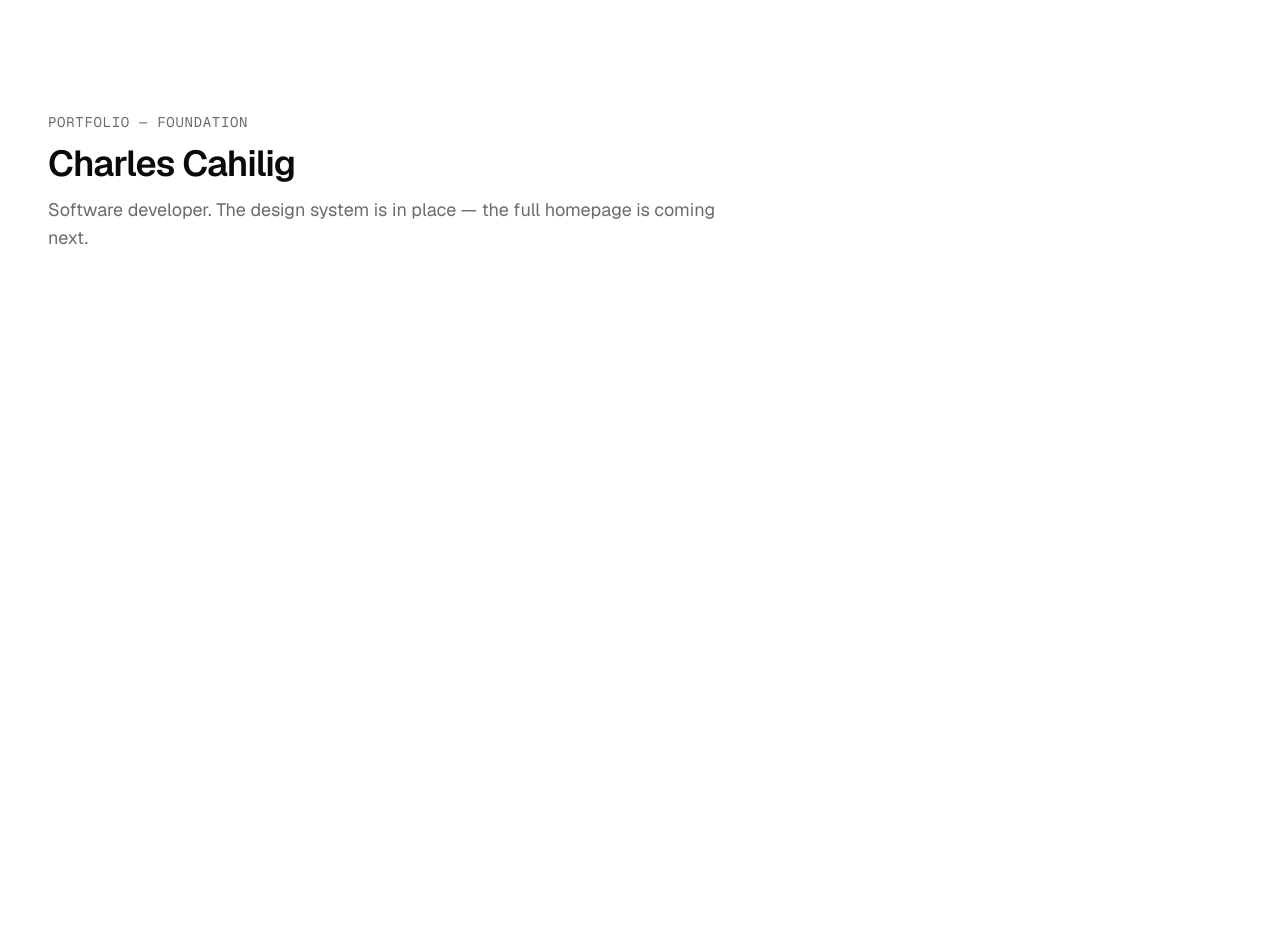
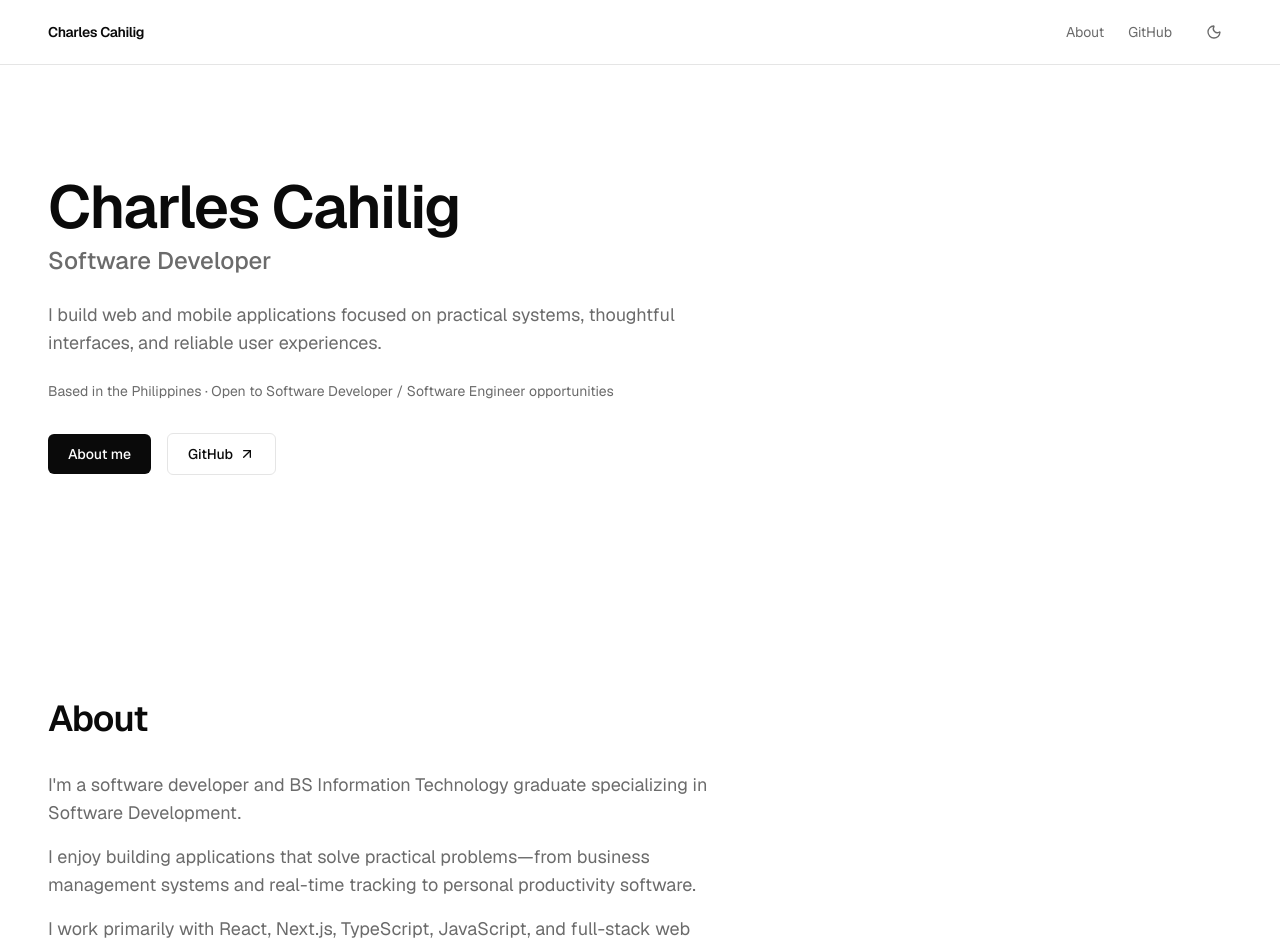
Before and after one commit to ShadaTaran/portfolio, a Next.js app: page / in a window 1280 px wide. Shown: the top 948 px of the page. Before the commit the page ends 800 px from the top, so only its background shows below. Built offline with nearby package versions, Linux system fonts and the light colour scheme.

Commit message:
feat: add portfolio hero and navigation

```diff
--- a/src/app/layout.tsx
+++ b/src/app/layout.tsx
@@ -1,6 +1,7 @@
 import type { Metadata } from "next";
 import { Geist, Geist_Mono } from "next/font/google";
 import { ThemeProvider } from "@/components/theme-provider";
+import { SiteHeader } from "@/components/site-header";
 import "./globals.css";
 
 const geistSans = Geist({
@@ -27,7 +28,10 @@ export default function RootLayout({ children }: LayoutProps<"/">) {
       className={`${geistSans.variable} ${geistMono.variable} h-full`}
     >
       <body className="flex min-h-full flex-col bg-background font-sans text-foreground antialiased">
-        <ThemeProvider>{children}</ThemeProvider>
+        <ThemeProvider>
+          <SiteHeader />
+          {children}
+        </ThemeProvider>
       </body>
     </html>
   );
--- a/src/app/page.tsx
+++ b/src/app/page.tsx
@@ -1,17 +1,30 @@
 import { Container } from "@/components/layout/container";
 import { Section } from "@/components/layout/section";
 import { SectionHeading } from "@/components/layout/section-heading";
+import { Hero } from "@/components/hero";
 
 export default function Home() {
   return (
-    <main className="flex flex-1 flex-col">
-      <Section>
+    <main>
+      <Hero />
+      <Section id="about">
         <Container>
-          <SectionHeading
-            eyebrow="Portfolio — Foundation"
-            title="Charles Cahilig"
-            description="Software developer. The design system is in place — the full homepage is coming next."
-          />
+          <SectionHeading as="h2" title="About" />
+          <div className="mt-8 flex max-w-2xl flex-col gap-4 text-base text-muted-foreground sm:text-lg">
+            <p>
+              I&apos;m a software developer and BS Information Technology
+              graduate specializing in Software Development.
+            </p>
+            <p>
+              I enjoy building applications that solve practical
+              problems—from business management systems and real-time
+              tracking to personal productivity software.
+            </p>
+            <p>
+              I work primarily with React, Next.js, TypeScript, JavaScript,
+              and full-stack web technologies.
+            </p>
+          </div>
         </Container>
       </Section>
     </main>
--- /dev/null
+++ b/src/components/hero.tsx
@@ -0,0 +1,48 @@
+import { ArrowUpRight } from "lucide-react";
+import { Container } from "@/components/layout/container";
+import { Section } from "@/components/layout/section";
+import { GITHUB_URL } from "@/lib/site";
+
+export function Hero() {
+  return (
+    <Section>
+      <Container>
+        <div className="flex flex-col gap-6">
+          <div className="flex flex-col gap-2">
+            <h1 className="text-4xl font-semibold tracking-tight sm:text-5xl lg:text-6xl">
+              Charles Cahilig
+            </h1>
+            <p className="text-xl font-medium text-muted-foreground sm:text-2xl">
+              Software Developer
+            </p>
+          </div>
+          <p className="max-w-2xl text-base text-muted-foreground sm:text-lg">
+            I build web and mobile applications focused on practical
+            systems, thoughtful interfaces, and reliable user experiences.
+          </p>
+          <p className="text-sm text-muted-foreground">
+            Based in the Philippines · Open to Software Developer / Software
+            Engineer opportunities
+          </p>
+          <div className="flex flex-wrap items-center gap-4 pt-2">
+            <a
+              href="#about"
+              className="inline-flex items-center justify-center rounded-md bg-foreground px-5 py-2.5 text-sm font-medium text-background transition-colors hover:opacity-90"
+            >
+              About me
+            </a>
+            <a
+              href={GITHUB_URL}
+              target="_blank"
+              rel="noopener noreferrer"
+              className="inline-flex items-center gap-1.5 rounded-md border border-border px-5 py-2.5 text-sm font-medium text-foreground transition-colors hover:bg-foreground/5"
+            >
+              GitHub
+              <ArrowUpRight className="h-4 w-4" aria-hidden="true" />
+            </a>
+          </div>
+        </div>
+      </Container>
+    </Section>
+  );
+}
--- /dev/null
+++ b/src/components/site-header.tsx
@@ -0,0 +1,35 @@
+import Link from "next/link";
+import { Container } from "@/components/layout/container";
+import { ThemeToggle } from "@/components/theme-toggle";
+import { GITHUB_URL } from "@/lib/site";
+
+export function SiteHeader() {
+  return (
+    <header className="sticky top-0 z-40 border-b border-border bg-background">
+      <Container>
+        <div className="flex h-16 items-center justify-between">
+          <Link href="/" className="text-sm font-semibold tracking-tight">
+            Charles Cahilig
+          </Link>
+          <nav aria-label="Primary" className="flex items-center gap-6">
+            <a
+              href="#about"
+              className="text-sm text-muted-foreground transition-colors hover:text-foreground"
+            >
+              About
+            </a>
+            <a
+              href={GITHUB_URL}
+              target="_blank"
+              rel="noopener noreferrer"
+              className="text-sm text-muted-foreground transition-colors hover:text-foreground"
+            >
+              GitHub
+            </a>
+            <ThemeToggle />
+          </nav>
+        </div>
+      </Container>
+    </header>
+  );
+}
--- /dev/null
+++ b/src/components/theme-toggle.tsx
@@ -0,0 +1,48 @@
+"use client";
+
+import { useSyncExternalStore } from "react";
+import { Moon, Sun } from "lucide-react";
+import { useTheme } from "next-themes";
+
+const emptySubscribe = () => () => {};
+
+function useMounted() {
+  return useSyncExternalStore(
+    emptySubscribe,
+    () => true,
+    () => false
+  );
+}
+
+export function ThemeToggle() {
+  const { resolvedTheme, setTheme } = useTheme();
+  const mounted = useMounted();
+
+  if (!mounted) {
+    return (
+      <button
+        type="button"
+        aria-label="Toggle theme"
+        disabled
+        className="flex h-9 w-9 items-center justify-center rounded-md text-muted-foreground"
+      />
+    );
+  }
+
+  const isDark = resolvedTheme === "dark";
+
+  return (
+    <button
+      type="button"
+      onClick={() => setTheme(isDark ? "light" : "dark")}
+      aria-label={isDark ? "Switch to light mode" : "Switch to dark mode"}
+      className="flex h-9 w-9 items-center justify-center rounded-md text-muted-foreground transition-colors hover:bg-foreground/5 hover:text-foreground"
+    >
+      {isDark ? (
+        <Sun className="h-4 w-4" aria-hidden="true" />
+      ) : (
+        <Moon className="h-4 w-4" aria-hidden="true" />
+      )}
+    </button>
+  );
+}
--- /dev/null
+++ b/src/lib/site.ts
@@ -0,0 +1 @@
+export const GITHUB_URL = "https://github.com/ShadaTaran";
```
